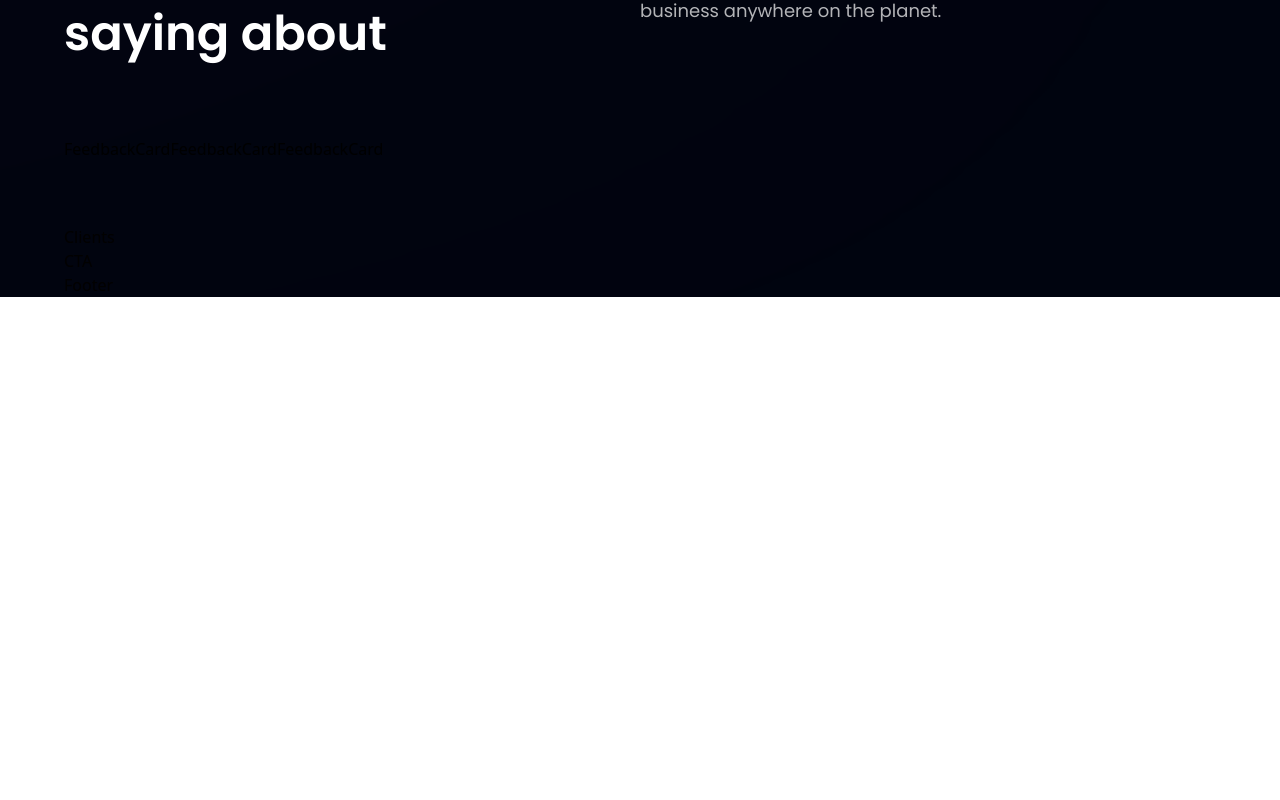
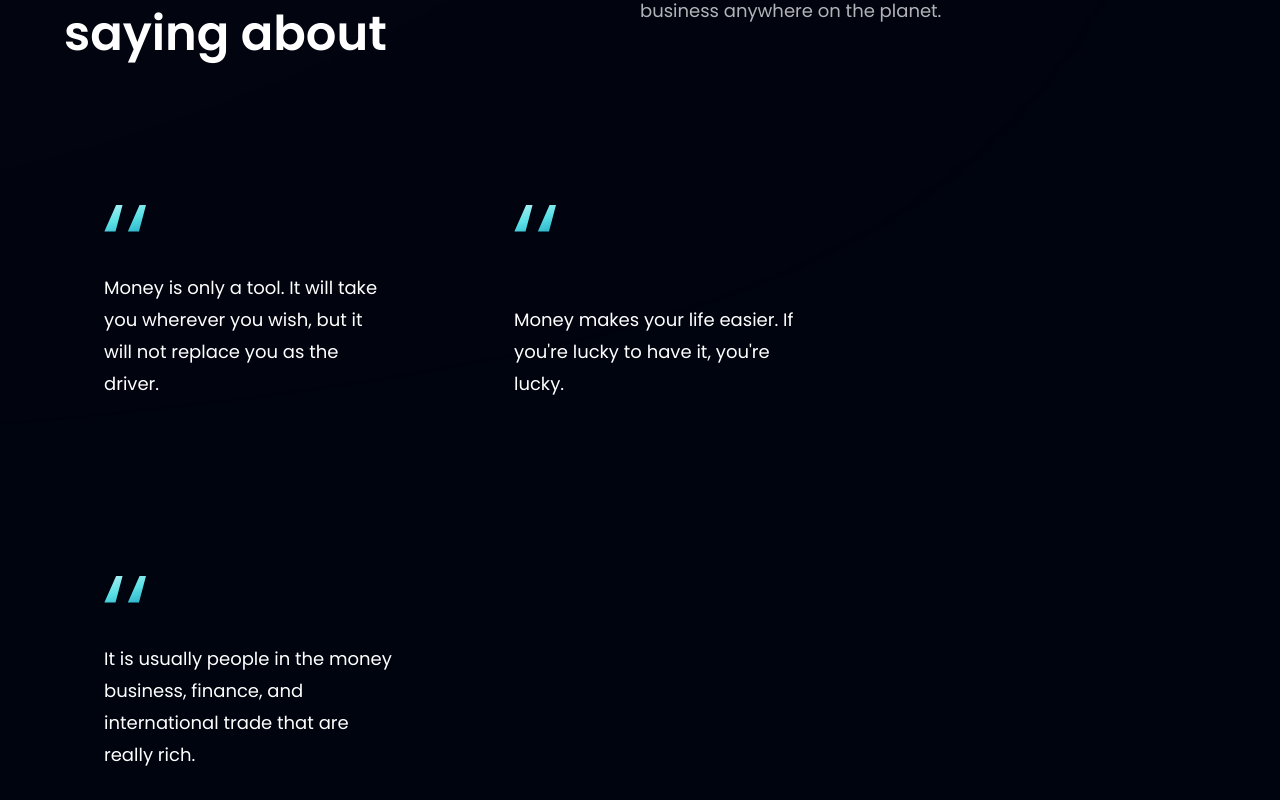
Before and after one commit to laney522/bank, a React app in the folder bank_modern_app/: page / in a window 1280 px wide. Shown: the part 2900-3700 px from the top of the page. Before the commit the page ends 3197 px from the top, so only its background shows below. Built offline with nearby package versions, Linux system fonts and the light colour scheme; the HTML template or start-up script is replaced by a standard one.

Commit message:
update FeedbackCard.jsx

```diff
--- a/bank_modern_app/src/components/FeedbackCard.jsx
+++ b/bank_modern_app/src/components/FeedbackCard.jsx
@@ -1,9 +1,15 @@
 import React from 'react'
+import { quotes } from '../assets';
 
-const FeedbackCard = () => {
-  return (
-    <div>FeedbackCard</div>
-  )
-}
+const FeedbackCard = ({ content, name, title, img }) => (
+  <div className="flex justify-between flex-col
+   px-10 py-12 rounded-[20px] max-w-[370px]
+   md:mr-10 sm:mr-5 mr-0 my-5 feedback-card">
+    <img src={quotes} alt="double_qoutes"
+      className='w-[42px] h-[27px]
+    object-contain '/>
+    <p className='font-poppins font-normal text-[18px] leading-[32px] text-white my-10'>{content}</p>
+  </div>
+)
 
 export default FeedbackCard
```
